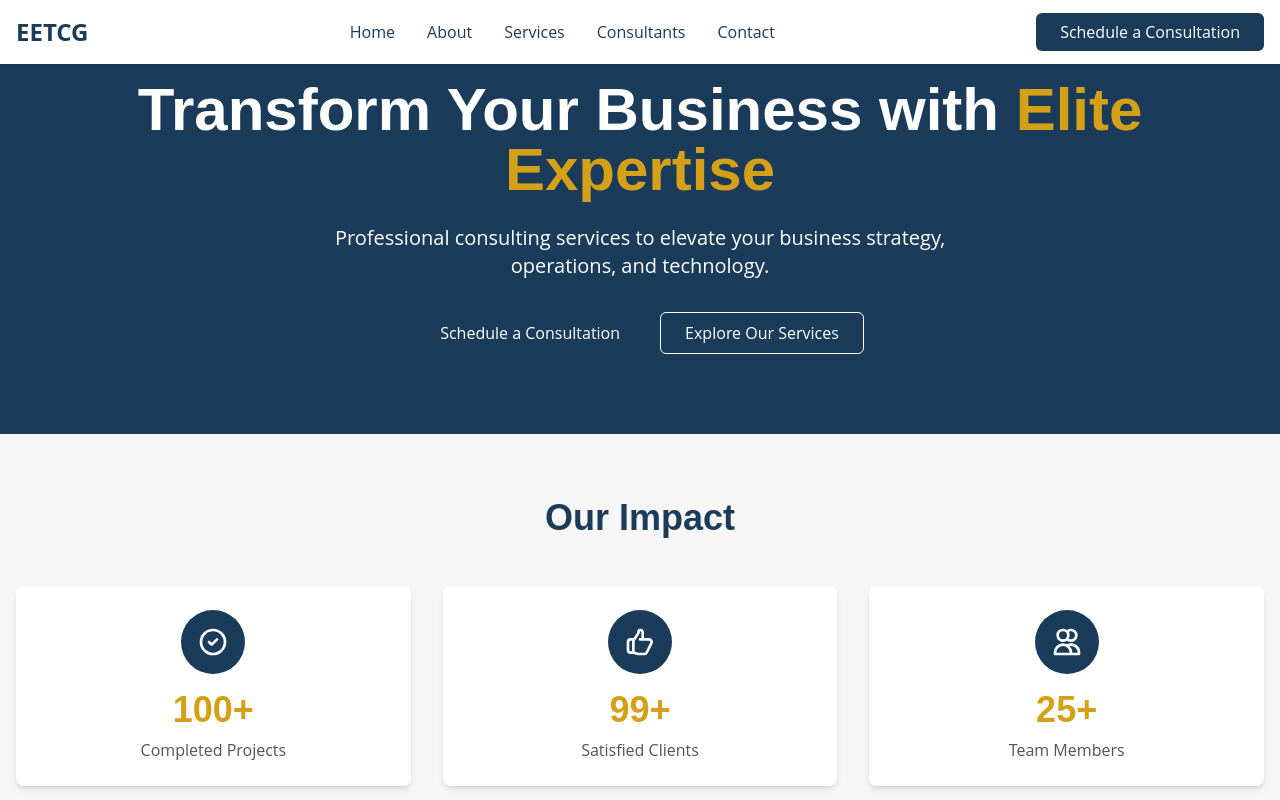
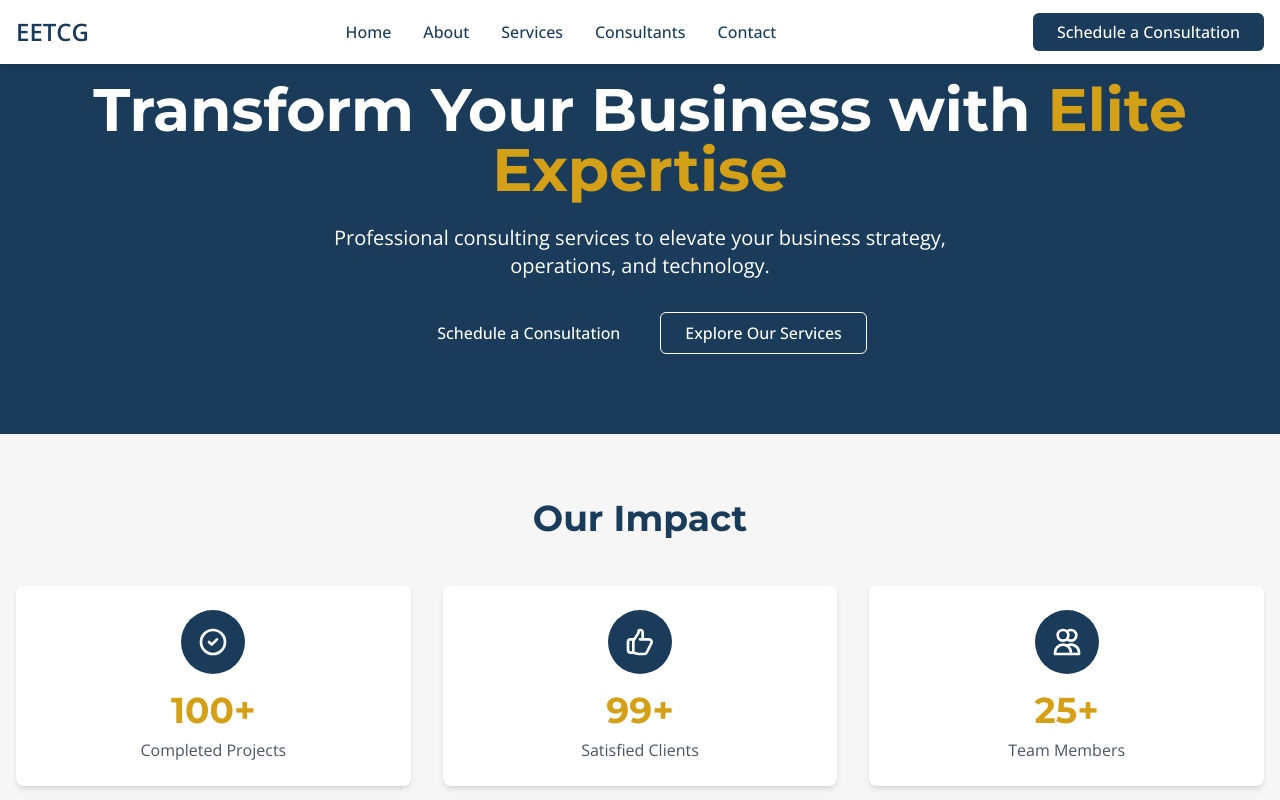
Before and after one commit to Zanderesque/EETCG, a Next.js app: page / in a window 1280 px wide. Shown: the top 800 px of the page. Built offline with nearby package versions, Linux system fonts and the light colour scheme.

Commit message:
Implement Next.js font system and fix CSS build error

```diff
--- a/app/globals.css
+++ b/app/globals.css
@@ -1,8 +1,6 @@
 @tailwind base;
 @tailwind components;
 @tailwind utilities;
-
-@import url('https://fonts.googleapis.com/css2?family=Montserrat:wght@400;500;600;700&family=Open+Sans:wght@400;500;600&display=swap');
 
 :root {
   --navy: #1A3C5A;
--- a/app/layout.tsx
+++ b/app/layout.tsx
@@ -2,6 +2,7 @@ import './globals.css';
 import type { Metadata } from 'next';
 import { Navbar } from '@/components/Navbar';
 import { Footer } from '@/components/Footer';
+import { openSans, montserrat } from './services/fonts';
 
 export const metadata: Metadata = {
   title: 'Elite Enterprise Transformation Consulting Group',
@@ -14,8 +15,8 @@ export default function RootLayout({
   children: React.ReactNode;
 }) {
   return (
-    <html lang="en">
-      <body>
+    <html lang="en" className={montserrat.variable}>
+      <body className={openSans.className}>
         <Navbar />
         <main>{children}</main>
         <Footer />
--- /dev/null
+++ b/app/services/fonts.js
@@ -0,0 +1,13 @@
+import { Open_Sans, Montserrat } from "next/font/google";
+
+export const openSans = Open_Sans({
+  subsets: ["latin"],
+  display: "swap",
+  weight: ["400", "500", "600"],
+});
+
+export const montserrat = Montserrat({
+  subsets: ["latin"],
+  display: "swap",
+  weight: ["400", "500", "600", "700"],
+});
```
